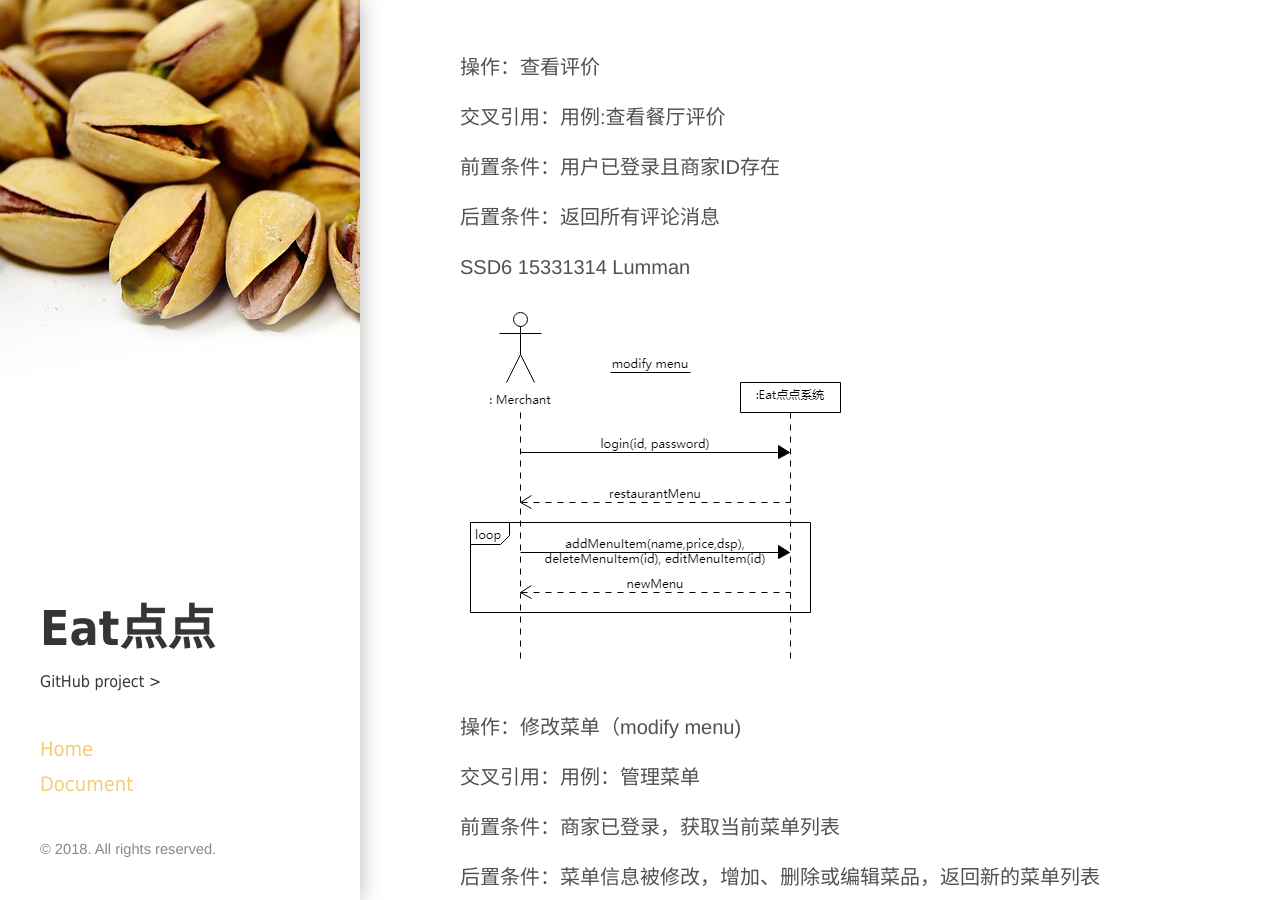
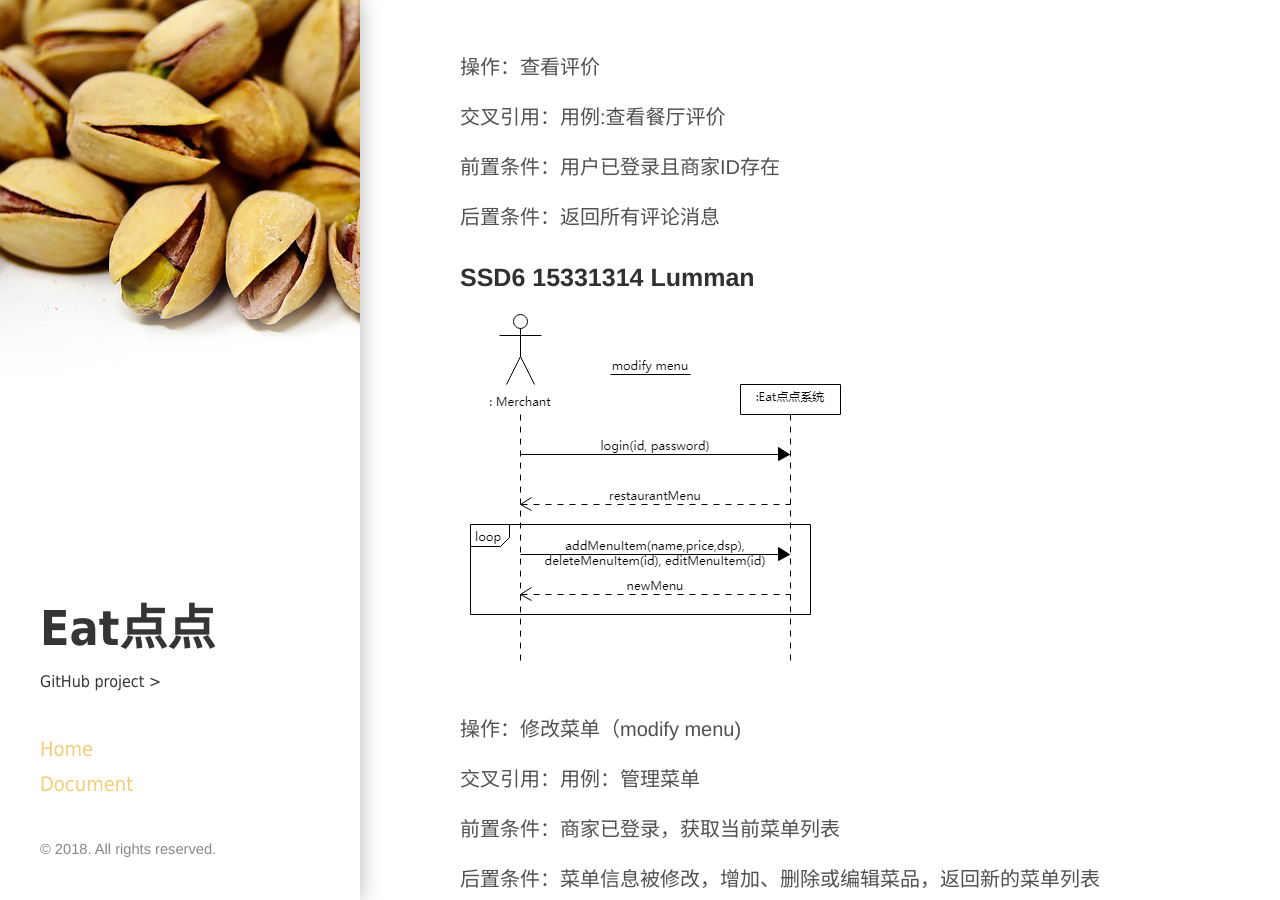
Before and after one commit to ChickenDinner8/ChickenDinner8.github.io, a Jekyll site: the page built from _posts/2018-05-13-6.5系统顺序图.md, in a window 1280 px wide and 900 px high, scrolled down 3682 px. Built offline with Jekyll 4.4.1, drawn with Linux system fonts in a browser that asks for light colours.

```diff
--- a/_posts/2018-05-13-6.5系统顺序图.md
+++ b/_posts/2018-05-13-6.5系统顺序图.md
@@ -76,7 +76,7 @@ tags: document
 后置条件：返回所有评论消息
 
 
-SSD6 15331314 Lumman
+### SSD6 15331314 Lumman
 
 ![modifyMenu](https://raw.githubusercontent.com/ChickenDinner8/ChickenDinner8.github.io/master/public/img/lumman/ssd.png)
 
```
